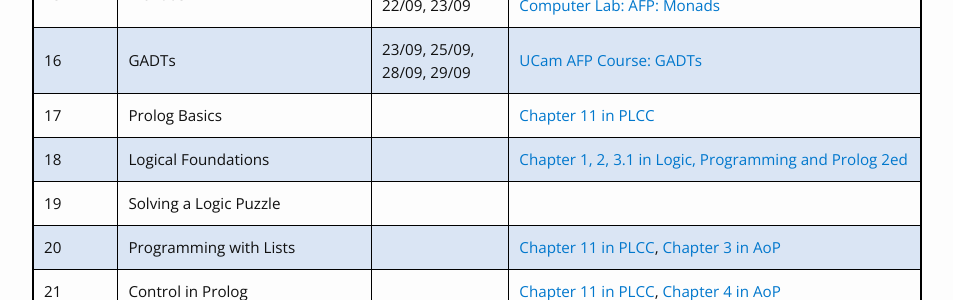
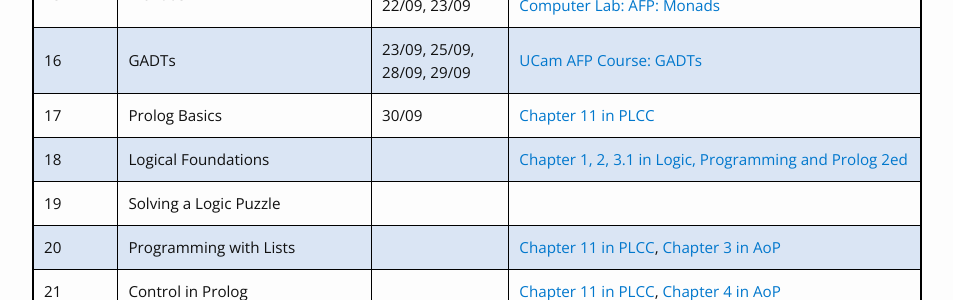
Before and after one commit to kayceesrk/cs3100_m20, a Jekyll site: the page built from schedule.md, in a window 1280 px wide. Shown: the part 1104-1404 px from the top of the page, without its empty margins (163-1116 px from the left). Built offline with Jekyll 4.4.1, drawn with Linux system fonts in a browser that asks for light colours; nearby versions of some CDN libraries.

Commit message:
Updated schedule

```diff
--- a/schedule.md
+++ b/schedule.md
@@ -22,7 +22,7 @@ permalink: /schedule/
 | 14| Streams, Laziness and Memoization | 14/09, 15/09, 16/09, 18/09 | [Chapters 8.1 to 8.4, 8.27 in CS3110 Textbook](https://www.cs.cornell.edu/courses/cs3110/2019sp/textbook/ads/infinite.html), [Laziness & Memoization, Real World OCaml](https://dev.realworldocaml.org/imperative-programming.html#scrollNav-5) |
 | 15| Monads | 18/09, 21/09, 22/09, 23/09 | [Chapters 8.22 to 8.26  in CS3110 Textbook](https://www.cs.cornell.edu/courses/cs3110/2019sp/textbook/ads/monads.html), [Cambridge Computer Lab: AFP: Monads](https://www.cl.cam.ac.uk/teaching/1516/L28/monads-etc.pdf) |
 | 16| GADTs | 23/09, 25/09, 28/09, 29/09 | [UCam AFP Course: GADTs](https://www.cl.cam.ac.uk/teaching/1415/L28/gadts.pdf) |
-| 17| Prolog Basics | | [Chapter 11 in PLCC](https://www.amazon.in/Programming-Languages-Concepts-Constructs-2e/dp/8177584227) |
+| 17| Prolog Basics | 30/09 | [Chapter 11 in PLCC](https://www.amazon.in/Programming-Languages-Concepts-Constructs-2e/dp/8177584227) |
 | 18| Logical Foundations | | [Chapter 1, 2, 3.1 in Logic, Programming and Prolog 2ed](https://www.ida.liu.se/~ulfni53/lpp/) |
 | 19| Solving a Logic Puzzle | | |
 | 20| Programming with Lists | | [Chapter 11 in PLCC](https://www.amazon.in/Programming-Languages-Concepts-Constructs-2e/dp/8177584227), [Chapter 3 in AoP](https://mitpress.mit.edu/books/art-prolog-second-edition) |
```
